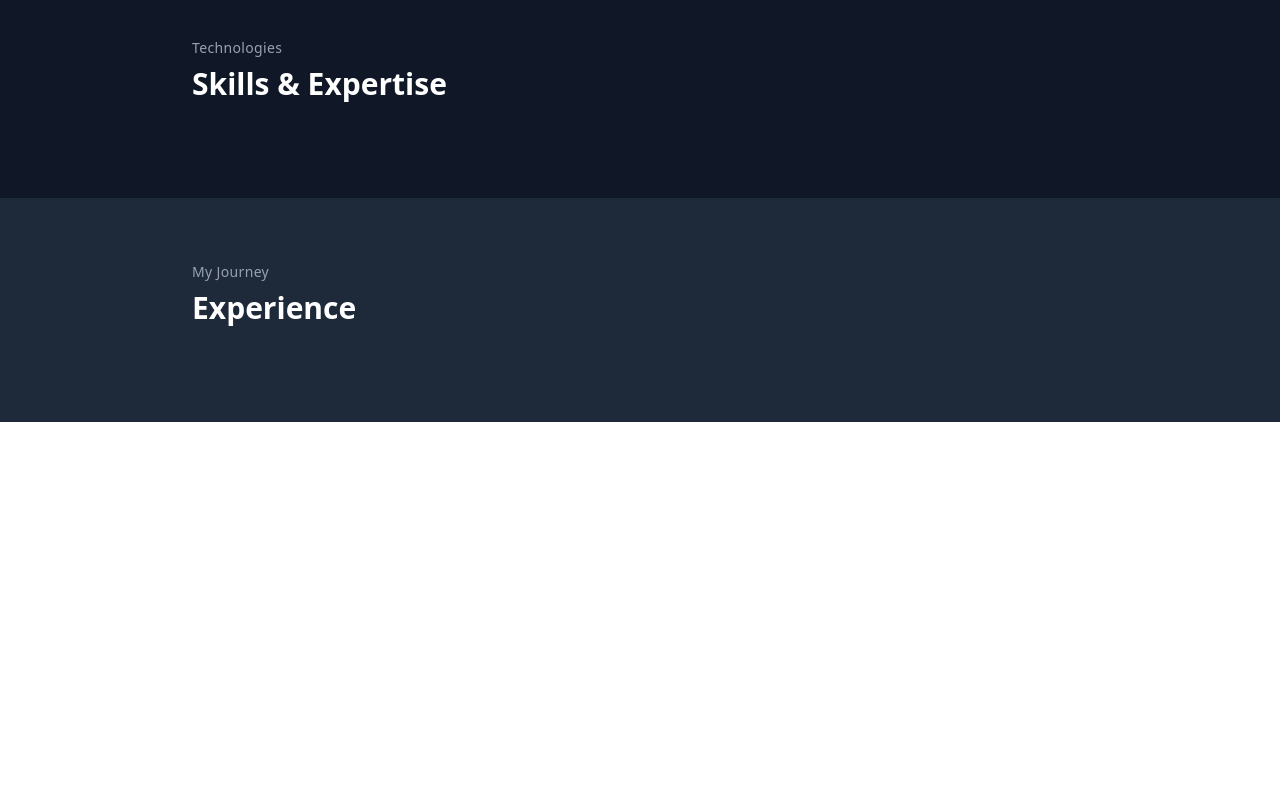
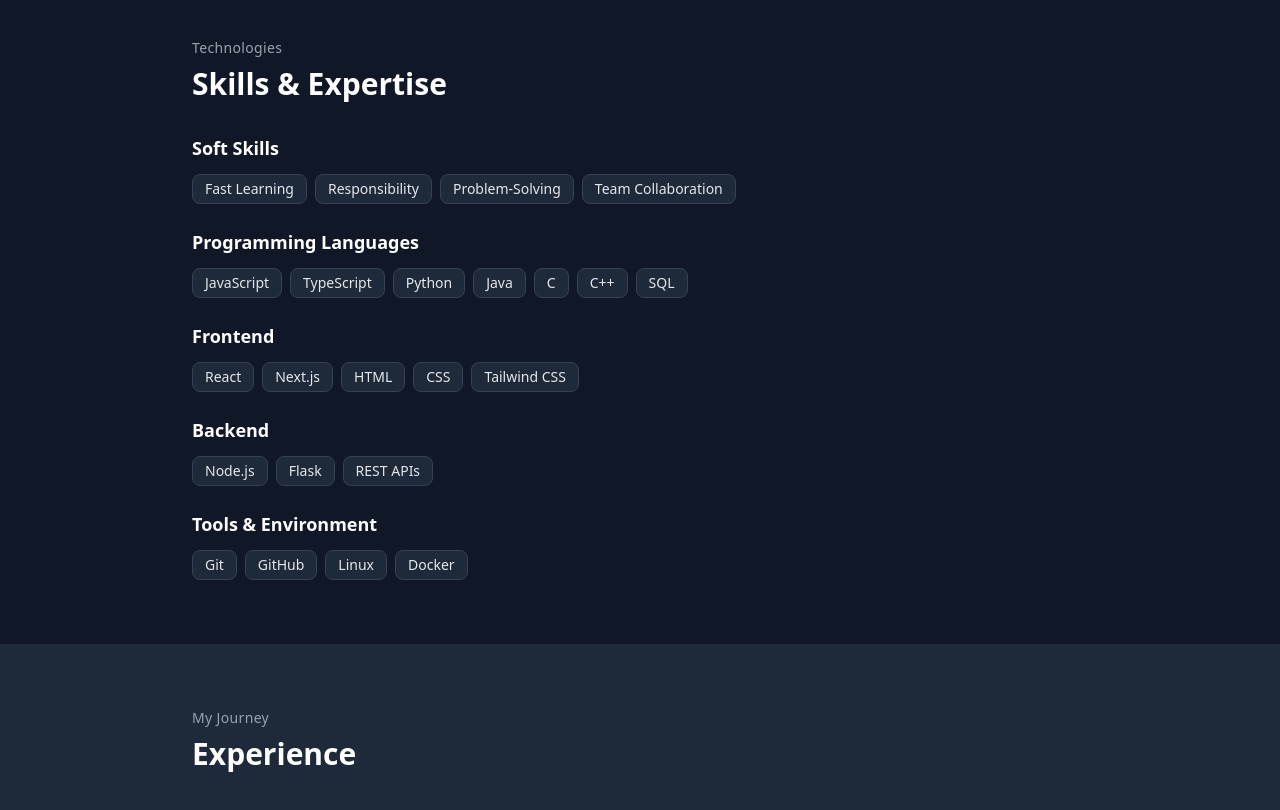
Before and after one commit to giladbahar/aidd-nextjs, a Next.js app: page / in a window 1280 px wide. Shown: the part 1420-2230 px from the top of the page. Before the commit the page ends 1842 px from the top, so only its background shows below. Built offline with nearby package versions, Linux system fonts and the light colour scheme.

Commit message:
Add SkillsContent component with badges

```diff
--- /dev/null
+++ b/app/components/SkillsContent.tsx
@@ -0,0 +1,117 @@
+interface SkillsContentProps {
+  className?: string;  // Additional wrapper classes
+}
+
+export default function SkillsContent({
+  className = ""
+}: SkillsContentProps) {
+  return (
+    <div className={`mt-8 ${className}`}>
+      <div className="space-y-6">
+        {/* Soft Skills */}
+        <div>
+          <h3 className="text-lg font-semibold text-white mb-3">Soft Skills</h3>
+          <div className="flex flex-wrap gap-2">
+            <span className="px-3 py-1 bg-gray-800 border border-gray-700 rounded-lg text-gray-200 text-sm">
+              Fast Learning
+            </span>
+            <span className="px-3 py-1 bg-gray-800 border border-gray-700 rounded-lg text-gray-200 text-sm">
+              Responsibility
+            </span>
+            <span className="px-3 py-1 bg-gray-800 border border-gray-700 rounded-lg text-gray-200 text-sm">
+              Problem-Solving
+            </span>
+            <span className="px-3 py-1 bg-gray-800 border border-gray-700 rounded-lg text-gray-200 text-sm">
+              Team Collaboration
+            </span>
+          </div>
+        </div>
+
+        {/* Programming Languages */}
+        <div>
+          <h3 className="text-lg font-semibold text-white mb-3">Programming Languages</h3>
+          <div className="flex flex-wrap gap-2">
+            <span className="px-3 py-1 bg-gray-800 border border-gray-700 rounded-lg text-gray-200 text-sm">
+              JavaScript
+            </span>
+            <span className="px-3 py-1 bg-gray-800 border border-gray-700 rounded-lg text-gray-200 text-sm">
+              TypeScript
+            </span>
+            <span className="px-3 py-1 bg-gray-800 border border-gray-700 rounded-lg text-gray-200 text-sm">
+              Python
+            </span>
+            <span className="px-3 py-1 bg-gray-800 border border-gray-700 rounded-lg text-gray-200 text-sm">
+              Java
+            </span>
+            <span className="px-3 py-1 bg-gray-800 border border-gray-700 rounded-lg text-gray-200 text-sm">
+              C
+            </span>
+            <span className="px-3 py-1 bg-gray-800 border border-gray-700 rounded-lg text-gray-200 text-sm">
+              C++
+            </span>
+            <span className="px-3 py-1 bg-gray-800 border border-gray-700 rounded-lg text-gray-200 text-sm">
+              SQL
+            </span>
+          </div>
+        </div>
+
+        {/* Frontend */}
+        <div>
+          <h3 className="text-lg font-semibold text-white mb-3">Frontend</h3>
+          <div className="flex flex-wrap gap-2">
+            <span className="px-3 py-1 bg-gray-800 border border-gray-700 rounded-lg text-gray-200 text-sm">
+              React
+            </span>
+            <span className="px-3 py-1 bg-gray-800 border border-gray-700 rounded-lg text-gray-200 text-sm">
+              Next.js
+            </span>
+            <span className="px-3 py-1 bg-gray-800 border border-gray-700 rounded-lg text-gray-200 text-sm">
+              HTML
+            </span>
+            <span className="px-3 py-1 bg-gray-800 border border-gray-700 rounded-lg text-gray-200 text-sm">
+              CSS
+            </span>
+            <span className="px-3 py-1 bg-gray-800 border border-gray-700 rounded-lg text-gray-200 text-sm">
+              Tailwind CSS
+            </span>
+          </div>
+        </div>
+
+        {/* Backend */}
+        <div>
+          <h3 className="text-lg font-semibold text-white mb-3">Backend</h3>
+          <div className="flex flex-wrap gap-2">
+            <span className="px-3 py-1 bg-gray-800 border border-gray-700 rounded-lg text-gray-200 text-sm">
+              Node.js
+            </span>
+            <span className="px-3 py-1 bg-gray-800 border border-gray-700 rounded-lg text-gray-200 text-sm">
+              Flask
+            </span>
+            <span className="px-3 py-1 bg-gray-800 border border-gray-700 rounded-lg text-gray-200 text-sm">
+              REST APIs
+            </span>
+          </div>
+        </div>
+
+        {/* Tools & Environment */}
+        <div>
+          <h3 className="text-lg font-semibold text-white mb-3">Tools & Environment</h3>
+          <div className="flex flex-wrap gap-2">
+            <span className="px-3 py-1 bg-gray-800 border border-gray-700 rounded-lg text-gray-200 text-sm">
+              Git
+            </span>
+            <span className="px-3 py-1 bg-gray-800 border border-gray-700 rounded-lg text-gray-200 text-sm">
+              GitHub
+            </span>
+            <span className="px-3 py-1 bg-gray-800 border border-gray-700 rounded-lg text-gray-200 text-sm">
+              Linux
+            </span>
+            <span className="px-3 py-1 bg-gray-800 border border-gray-700 rounded-lg text-gray-200 text-sm">
+              Docker
+            </span>
+          </div>
+        </div>
+      </div>
+    </div>
+  );
+}
--- a/app/page.tsx
+++ b/app/page.tsx
@@ -1,6 +1,7 @@
 import Hero from './components/Hero';
 import SectionTitle from './components/SectionTitle';
 import AboutMeContent from './components/AboutMeContent';
+import SkillsContent from './components/SkillsContent';
 
 export default function Home() {
   return (
@@ -41,9 +42,7 @@
             label="Technologies"
             title="Skills & Expertise"
           />
-          <div className="mt-8">
-            {/* Content will be added in future branch */}
-          </div>
+          <SkillsContent />
         </div>
       </section>
 
```
